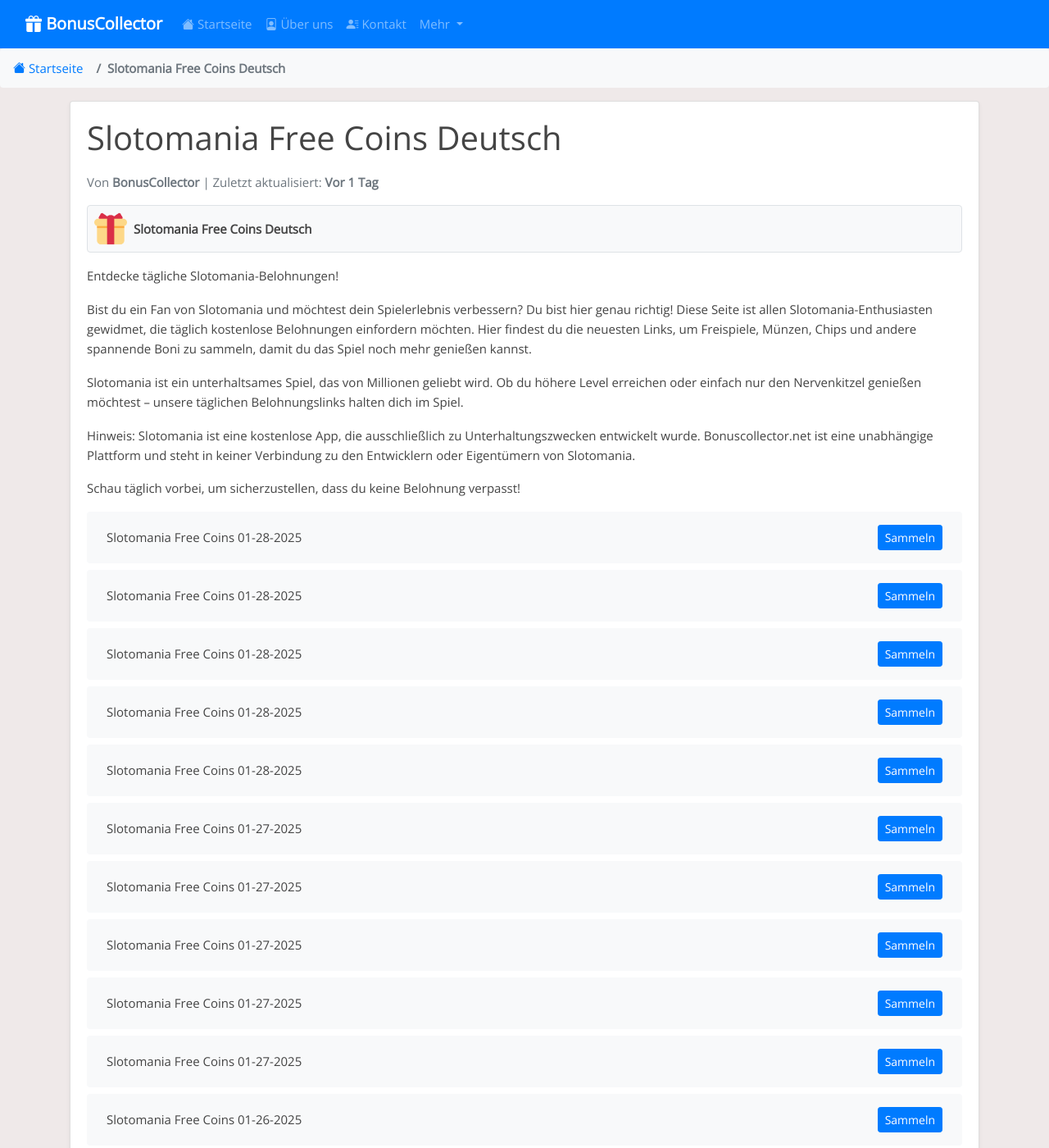
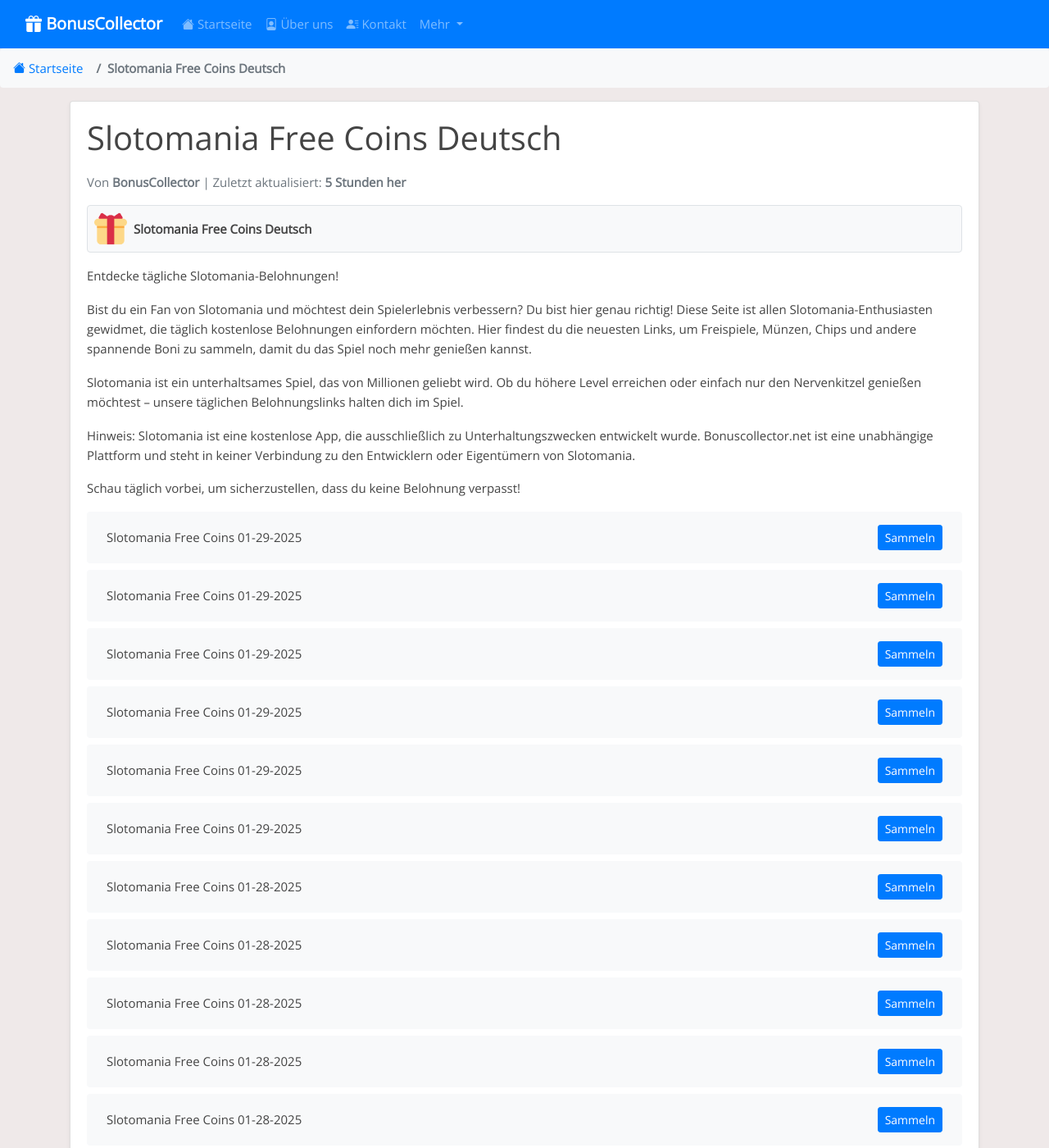
Before and after one commit to Prollad99/bs-de, a Jekyll site: the page built from _posts/2025-01-19-slotomania.md, in a window 1280 px wide and 1400 px high. Shown: the whole window at 82% size. Built offline with Jekyll 4.4.1, drawn with Linux system fonts in a browser that asks for light colours; some of the changed text lies outside the part shown.

Commit message:
Aktualisiere slotomania-Belohnungslinks, Inhalte und Änderungsdatum

```diff
--- a/_data/include_files.yml
+++ b/_data/include_files.yml
@@ -14,7 +14,7 @@
   last_modified: 2025-01-28 18:17:53
 
 slotomania.html:
-  last_modified: 2025-01-28 06:18:27
+  last_modified: 2025-01-29 05:13:00
 
 bingo-bash.html:
   last_modified: 2025-01-29 04:38:23
--- a/_includes/slotomania.html
+++ b/_includes/slotomania.html
@@ -1,4 +1,28 @@
 <ul class="list-group mt-3 mb-4">
+  <li class="list-group-item d-flex justify-content-between align-items-center">
+    <span>Slotomania Free Coins 01-29-2025</span>
+    <a href="https://api.playtika.com/redirector/?coupon_token=1_3_1738078046828_w5g0k85l" class="btn btn-primary btn-sm">Sammeln</a>
+  </li>
+  <li class="list-group-item d-flex justify-content-between align-items-center">
+    <span>Slotomania Free Coins 01-29-2025</span>
+    <a href="https://api.playtika.com/redirector/?coupon_token=1_3_1738061945840_o62onpex" class="btn btn-primary btn-sm">Sammeln</a>
+  </li>
+  <li class="list-group-item d-flex justify-content-between align-items-center">
+    <span>Slotomania Free Coins 01-29-2025</span>
+    <a href="https://api.playtika.com/redirector/?coupon_token=1_3_1738089000355_3zn5r6z3" class="btn btn-primary btn-sm">Sammeln</a>
+  </li>
+  <li class="list-group-item d-flex justify-content-between align-items-center">
+    <span>Slotomania Free Coins 01-29-2025</span>
+    <a href="https://api.playtika.com/redirector/?coupon_token=1_3_1738062068803_o62onpyg" class="btn btn-primary btn-sm">Sammeln</a>
+  </li>
+  <li class="list-group-item d-flex justify-content-between align-items-center">
+    <span>Slotomania Free Coins 01-29-2025</span>
+    <a href="https://api.playtika.com/redirector/?coupon_token=1_3_1738018800119_ywxk688w" class="btn btn-primary btn-sm">Sammeln</a>
+  </li>
+  <li class="list-group-item d-flex justify-content-between align-items-center">
+    <span>Slotomania Free Coins 01-29-2025</span>
+    <a href="https://api.playtika.com/redirector/?coupon_token=1_3_1738052975168_07z0y5dm" class="btn btn-primary btn-sm">Sammeln</a>
+  </li>
   <li class="list-group-item d-flex justify-content-between align-items-center">
     <span>Slotomania Free Coins 01-28-2025</span>
     <a href="https://api.playtika.com/redirector/?coupon_token=1_3_1737992657493_w7zggdx2" class="btn btn-primary btn-sm">Sammeln</a>
@@ -375,28 +399,4 @@
     <span>Slotomania Free Coins 01-19-2025</span>
     <a href="https://api.playtika.com/redirector/?coupon_token=1_3_1736031600128_em7rx5or" class="btn btn-primary btn-sm">Sammeln</a>
   </li>
-  <li class="list-group-item d-flex justify-content-between align-items-center">
-    <span>Slotomania Free Coins 01-19-2025</span>
-    <a href="https://api.playtika.com/redirector/?coupon_token=1_3_1736118000126_4wpe2r70" class="btn btn-primary btn-sm">Sammeln</a>
-  </li>
-  <li class="list-group-item d-flex justify-content-between align-items-center">
-    <span>Slotomania Free Coins 01-19-2025</span>
-    <a href="https://api.playtika.com/redirector/?coupon_token=1_3_1736105400122_w5zxj674" class="btn btn-primary btn-sm">Sammeln</a>
-  </li>
-  <li class="list-group-item d-flex justify-content-between align-items-center">
-    <span>Slotomania Free Coins 01-19-2025</span>
-    <a href="https://api.playtika.com/redirector/?coupon_token=1_3_1736071827131_8gm69e08" class="btn btn-primary btn-sm">Sammeln</a>
-  </li>
-  <li class="list-group-item d-flex justify-content-between align-items-center">
-    <span>Slotomania Free Coins 01-19-2025</span>
-    <a href="https://api.playtika.com/redirector/?coupon_token=1_3_1735830049021_7e9n9epr" class="btn btn-primary btn-sm">Sammeln</a>
-  </li>
-  <li class="list-group-item d-flex justify-content-between align-items-center">
-    <span>Slotomania Free Coins 01-19-2025</span>
-    <a href="https://api.playtika.com/redirector/?coupon_token=1_3_1736091969582_kdl0mzpj" class="btn btn-primary btn-sm">Sammeln</a>
-  </li>
-  <li class="list-group-item d-flex justify-content-between align-items-center">
-    <span>Slotomania Free Coins 01-19-2025</span>
-    <a href="https://api.playtika.com/redirector/?coupon_token=1_3_1736092298434_o5xm4kzm" class="btn btn-primary btn-sm">Sammeln</a>
-  </li>
 </ul>
```
Also changed, not shown: links-json/slotomania.json (+24 -24 lines).
